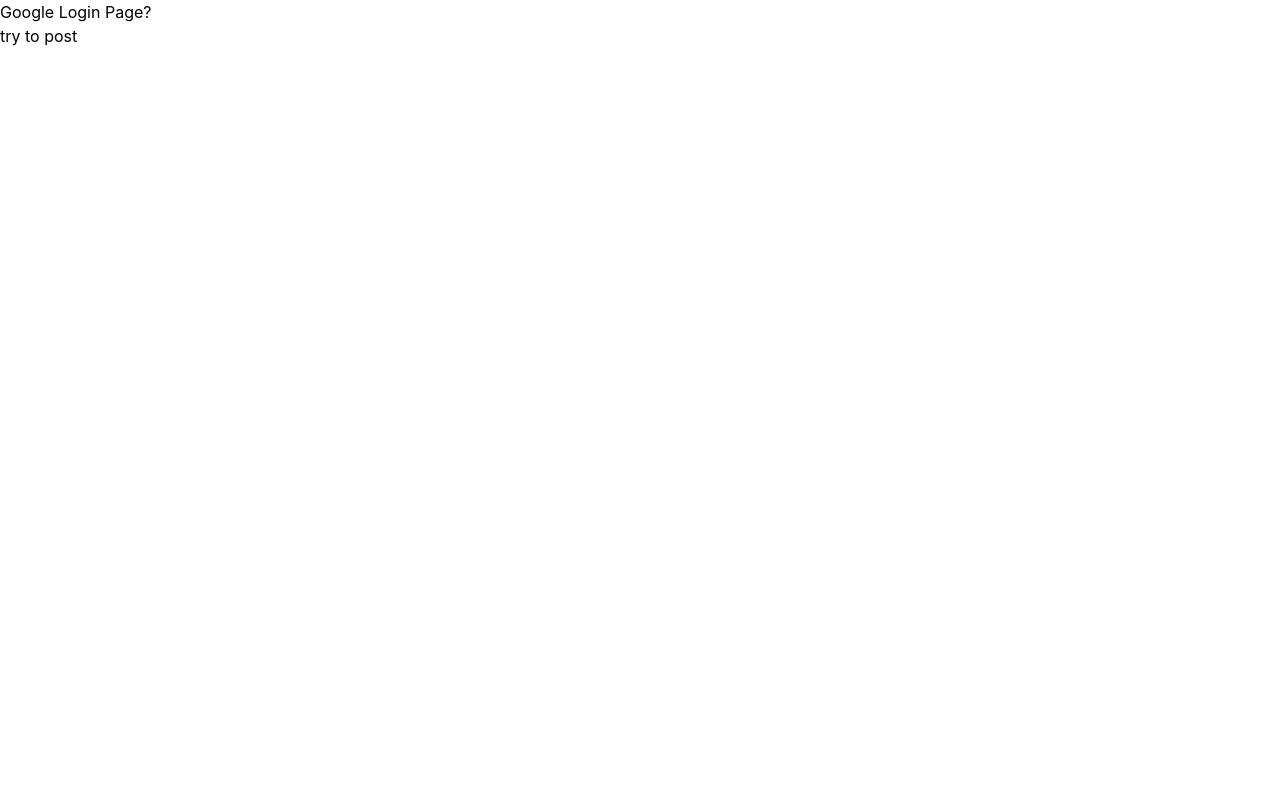
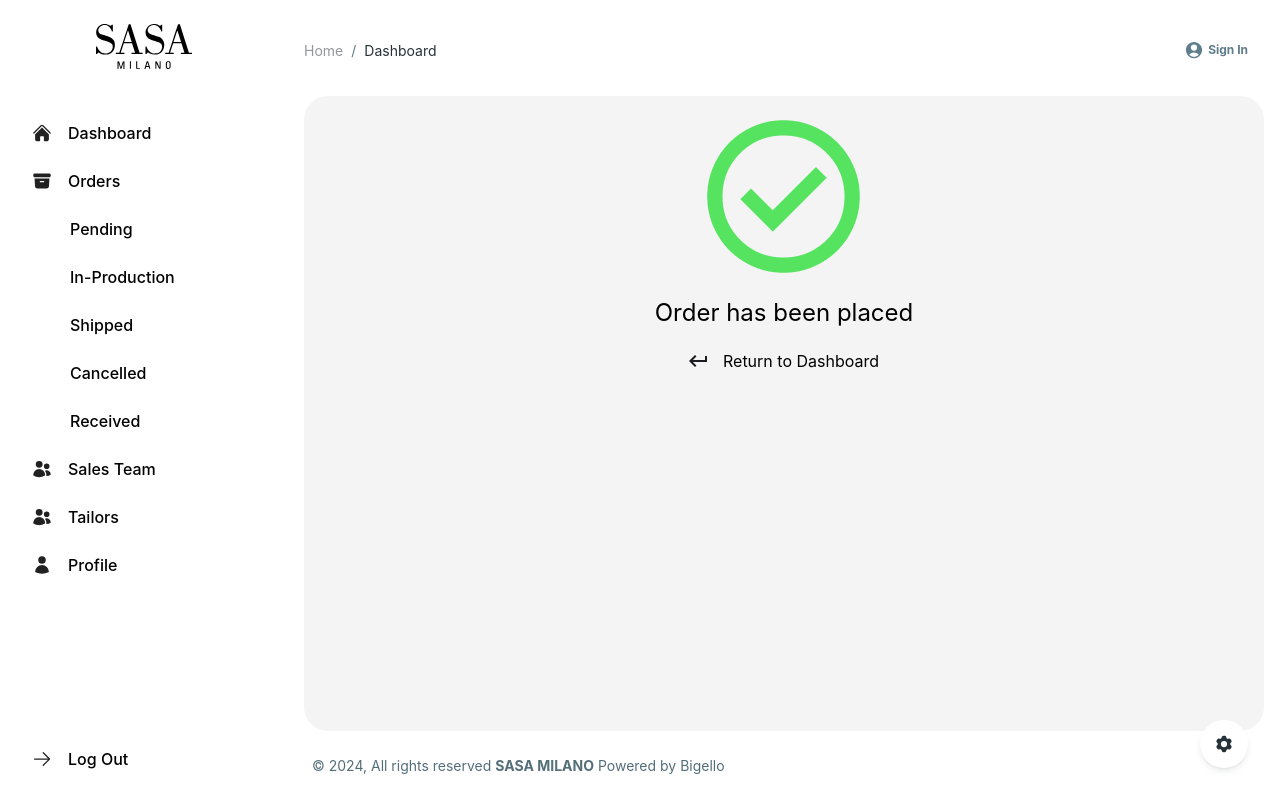
Before and after one commit to Saqib-Idrees/sasa-frontend, a Next.js app: page /thankyou in a window 1280 px wide. Built offline with nearby package versions, Linux system fonts and the light colour scheme.

Commit message:
Order steps UI

```diff
--- a/pages/orders/create/index.js
+++ b/pages/orders/create/index.js
@@ -11,7 +11,7 @@
 import { Form, ListGroup, Spinner } from "react-bootstrap";
 import Link from "next/dist/client/link";
 import { useEffect, useState } from "react";
-import router from "next/router";
+import router, { useRouter } from "next/router";
 import { useGetUserQuery } from "slices/authAPI";
 import { useDispatch } from "react-redux";
 import w from "@/components/Post";
@@ -139,6 +139,7 @@
   ]
 
   const [showStep, setShowStep] = useState("step1");
+  const router = useRouter();
 
   return (
     <div>
@@ -537,7 +538,7 @@
                 <h4 class="font-bold text-2xl mb-12 text-center">STEP 4</h4>
                 <div className="mt-4">
                   <div className="">
-                    <Button className="bg-black text-white rounded-3xl w-full p-3" onClick={() => { setShowStep("step1") }}>Next</Button>
+                    <Button className="bg-black text-white rounded-3xl w-full p-3" onClick={() => { setShowStep("step5") }}>Next</Button>
                   </div>
                 </div>
               </div>
@@ -552,7 +553,7 @@
                 <h4 class="font-bold text-2xl mb-12 text-center">STEP 5</h4>
                 <div className="mt-4">
                   <div className="">
-                    <Button className="bg-black text-white rounded-3xl w-full p-3" onClick={() => { setShowStep("step5") }}>Next</Button>
+                    <Button className="bg-black text-white rounded-3xl w-full p-3" onClick={() => { router.push('/thankyou') }}>Confirm Order</Button>
                   </div>
                 </div>
               </div>
--- /dev/null
+++ b/pages/thankyou/index.js
@@ -0,0 +1,21 @@
+import React from "react";
+import Layout from "@/components/Layouts/DashLayout/Layout";
+import Link from "next/link";
+
+const Thankyou = () => {
+    return (
+        <>
+            <Layout>
+                <div className="text-center flex flex-wrap items-center justify-center">
+                    <div>
+                        <img src="/assets/images/check_circle.png" className="mx-auto mb-6" />
+                        <h4 className="text-2xl mb-5">Order has been placed</h4>
+                        <Link href="/orders" className="flex items-center mx-auto w-fit"><img src="/assets/images/keyboard_return.png" className="me-4" />Return to Dashboard</Link>
+                    </div>
+                </div>
+            </Layout>
+        </>
+    );
+}
+
+export default Thankyou;
```
Also changed, not shown: public/assets/images/check_circle.png (added), public/assets/images/keyboard_return.png (added).
